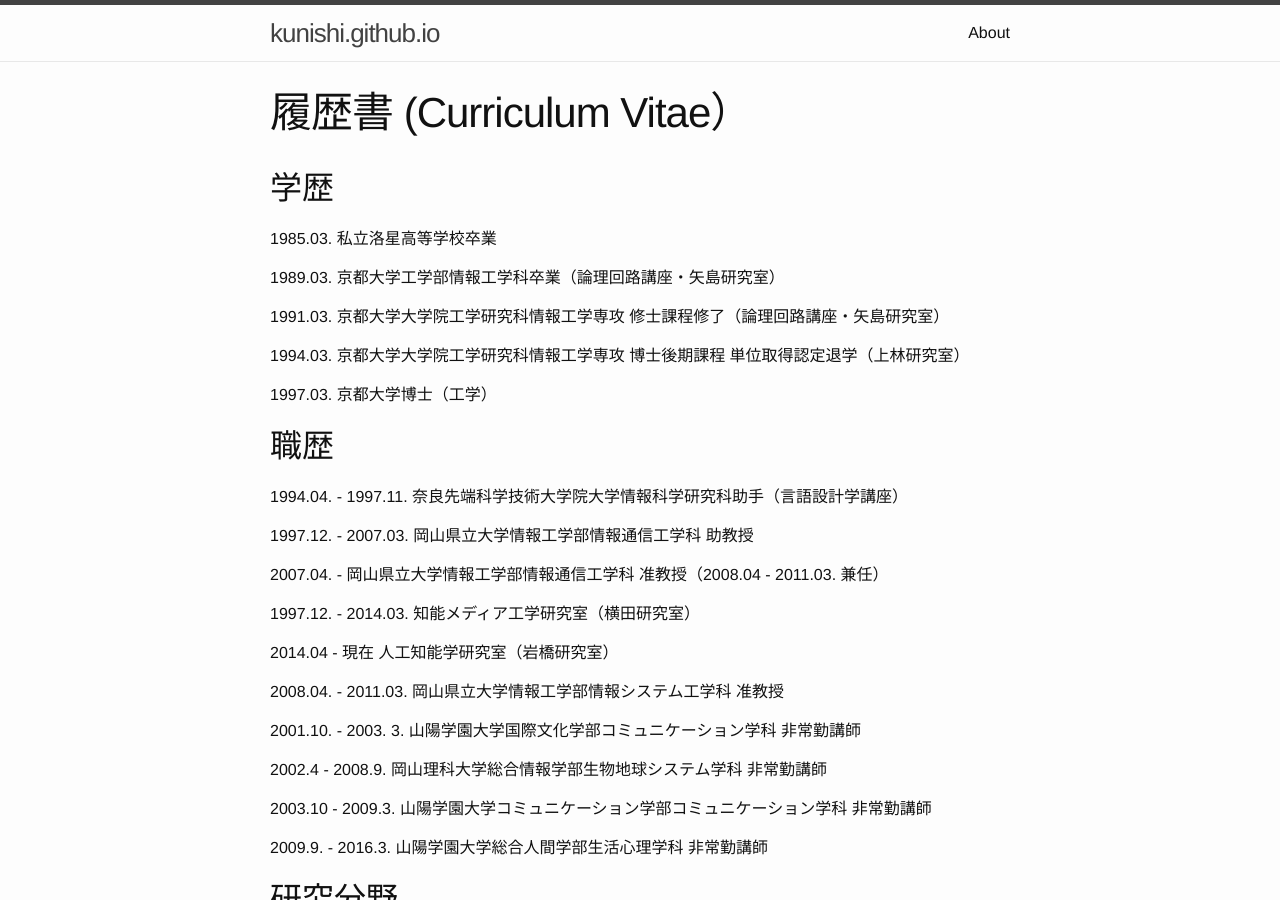
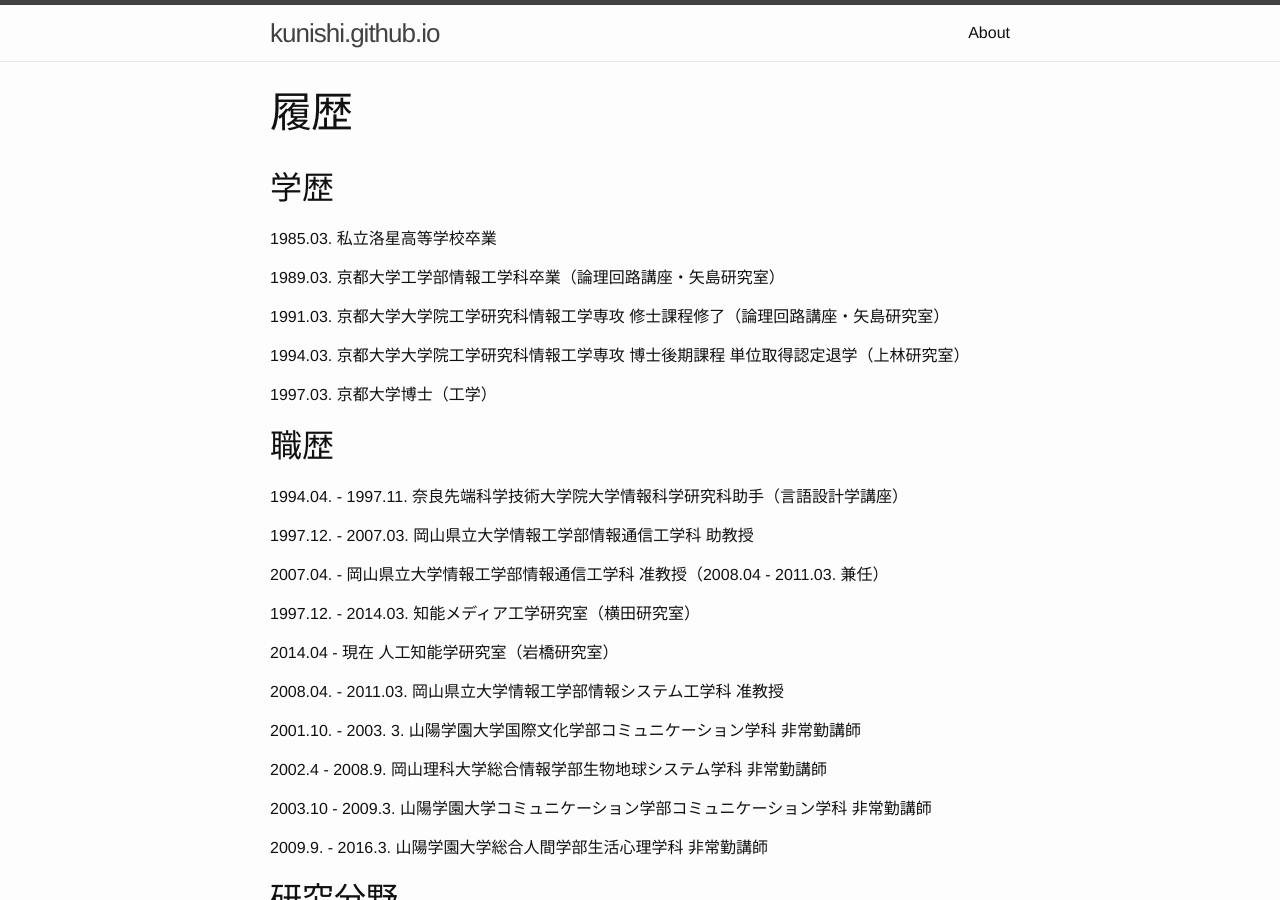
Before and after one commit to kunishi/kunishi.github.io, a Jekyll site: the page built from cv.md, in a window 1280 px wide and 900 px high. Built offline with Jekyll 4.4.1, drawn with Linux system fonts in a browser that asks for light colours.

Commit message:
fixed title.

```diff
--- a/cv.md
+++ b/cv.md
@@ -1,6 +1,6 @@
 ---
 layout: page
-title: 履歴書 (Curriculum Vitae）
+title: 履歴
 ---
 ## 学歴
 
```
